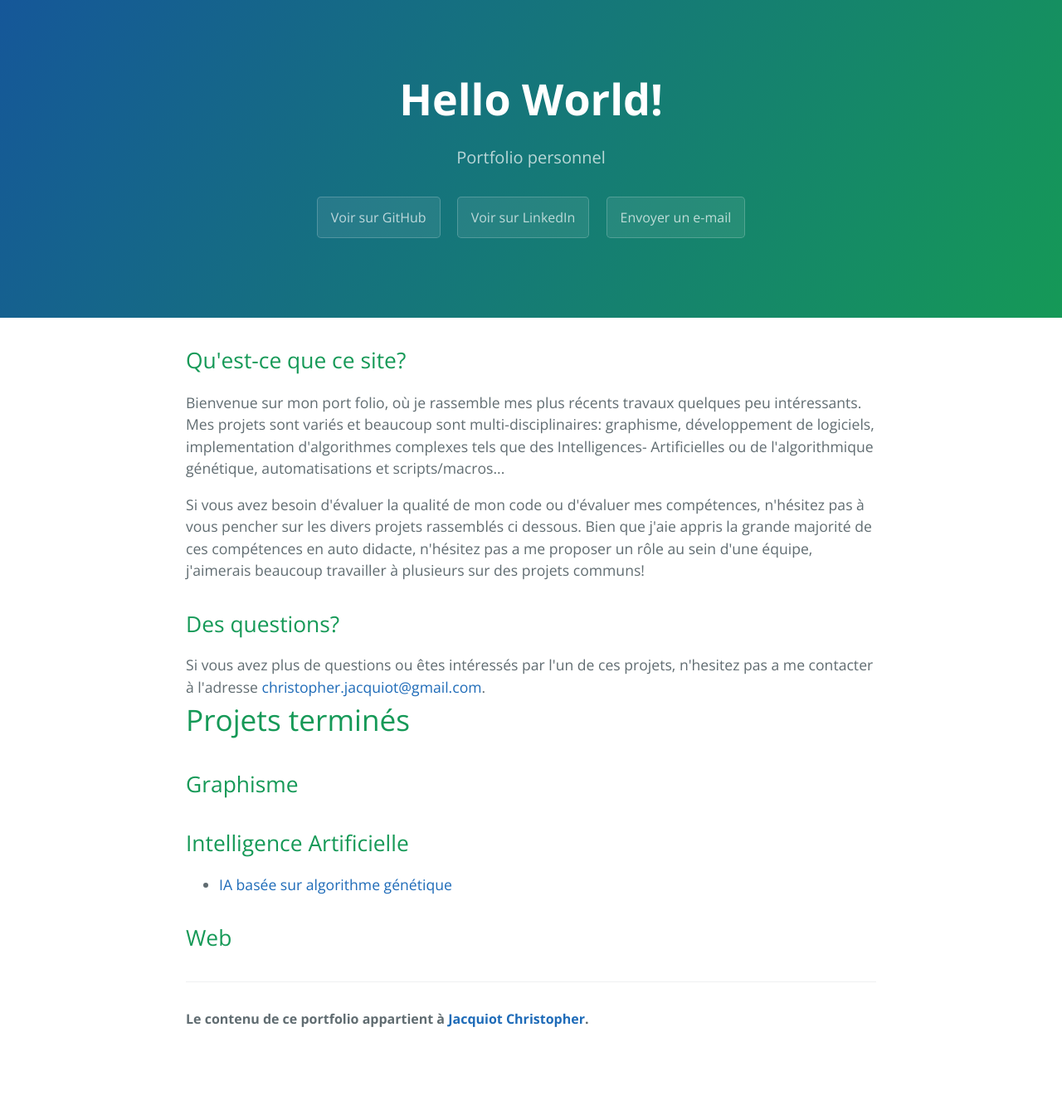
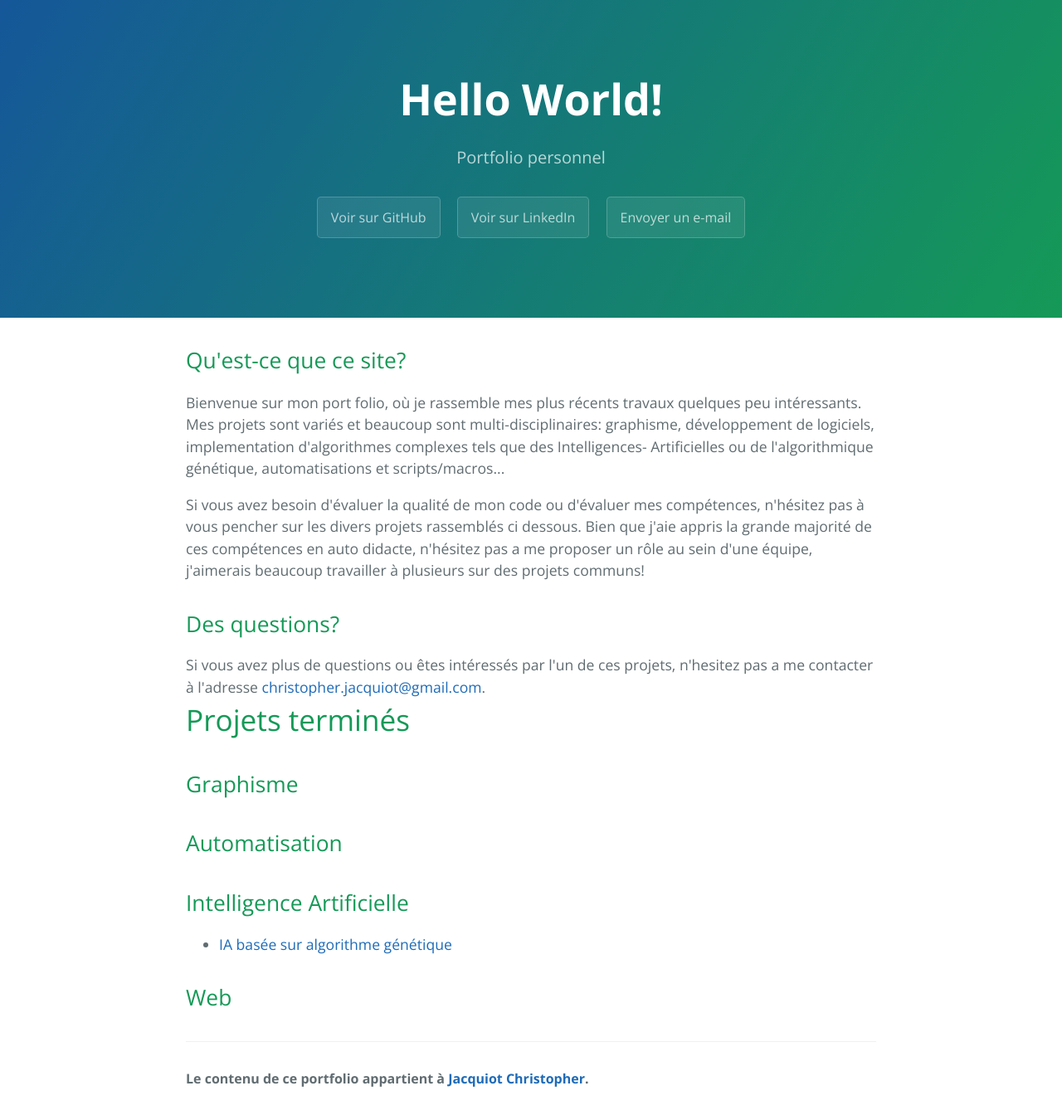
Before and after one commit to helldragger/helldragger.github.io, a Jekyll site: the page built from index.html, in a window 1280 px wide. Shown: the whole page at 83% size. Built offline with Jekyll 4.4.1, drawn with Linux system fonts in a browser that asks for light colours; the list of posts is cut into pages by our own code; before the commit the page ends 1272 px from its top, so only the background shows below that.

Commit message:
Update index.html

```diff
--- a/index.html
+++ b/index.html
@@ -25,6 +25,16 @@ Si vous avez besoin d'évaluer la qualité de mon code ou d'évaluer mes compét
       {% endif %}
     {% endfor %}
   </ul>
+  <h2>Automatisation</h2>
+
+  <ul class="posts">
+    {% for post in site.posts %}
+      {% if post.type == "auto" %}
+      <li><a href="{{ site.baseurl }}{{ post.url }}">{{ post.title }}</a>
+</li>
+      {% endif %}
+    {% endfor %}
+  </ul>
   <h2>Intelligence Artificielle</h2>
 
   <ul class="posts">
```
